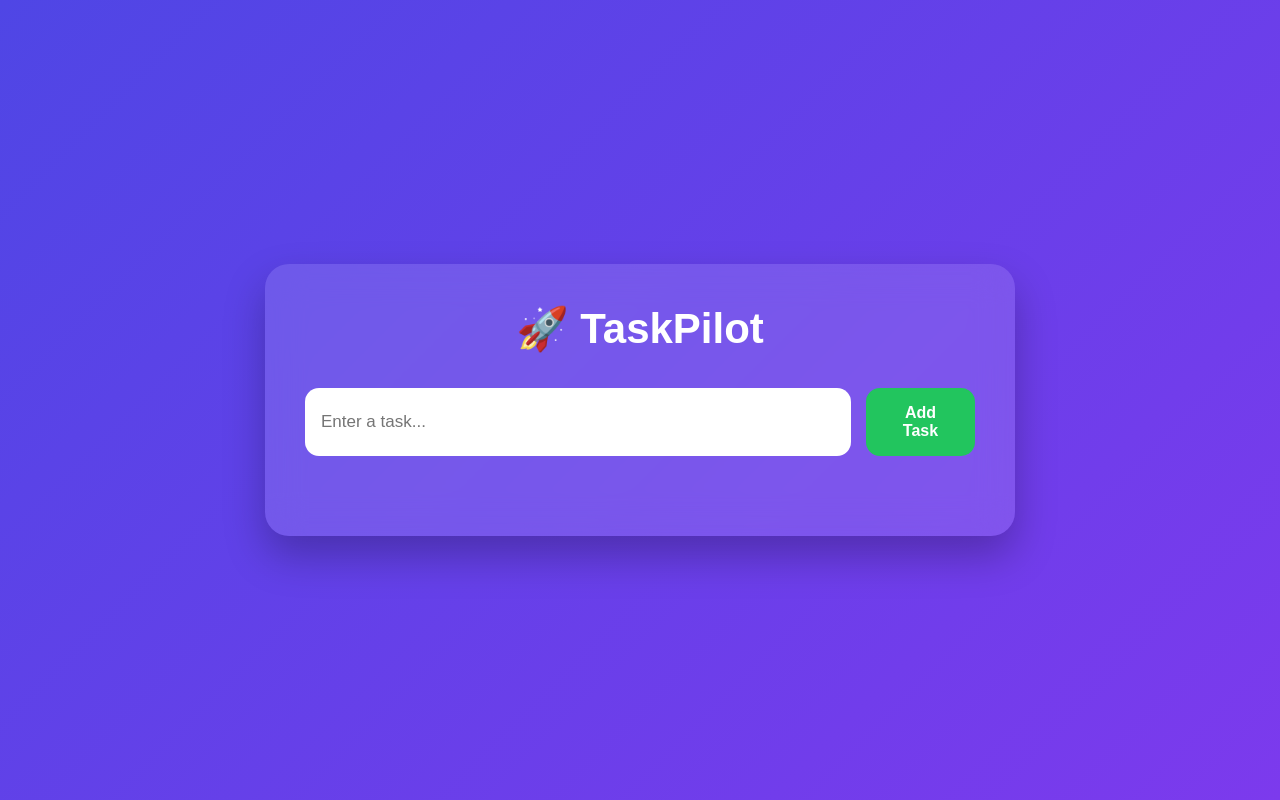
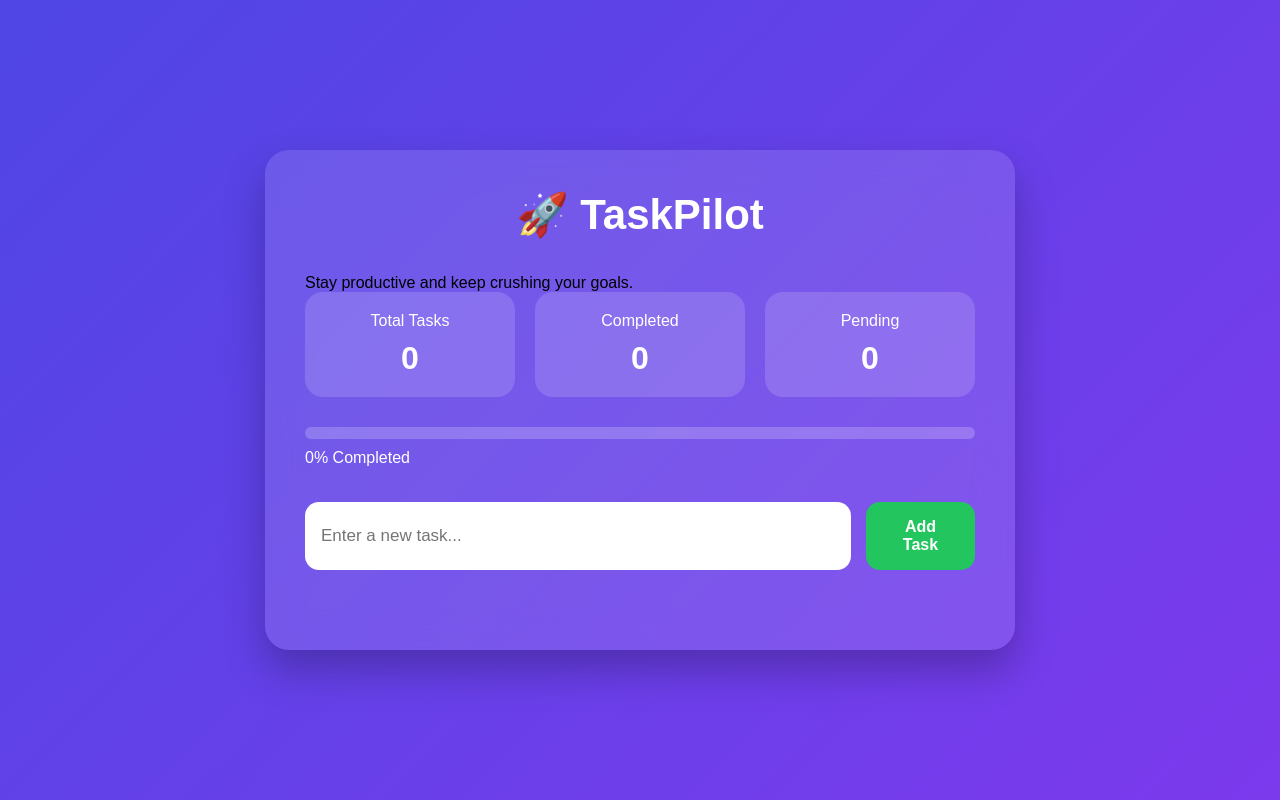
Before and after one commit to adleraf/taskpilot, a Flask app: page / in a window 1280 px wide. Run offline with Flask 3, Linux system fonts and the light colour scheme; data that the repository does not hold is empty.

Commit message:
Add dashboard statistics and progress bar

```diff
--- a/app.py
+++ b/app.py
@@ -23,7 +23,6 @@ with app.app_context():
 def home():
 
     if request.method == "POST":
-
         title = request.form["task"]
 
         if title.strip():
@@ -33,21 +32,29 @@ def home():
 
         return redirect("/")
 
+    # Get all tasks
     tasks = Task.query.all()
 
-    return render_template("index.html", tasks=tasks)
+    # Dashboard statistics
+    total_tasks = len(tasks)
+    completed_tasks = len([task for task in tasks if task.completed])
+    pending_tasks = total_tasks - completed_tasks
+
+    if total_tasks > 0:
+        progress = int((completed_tasks / total_tasks) * 100)
+    else:
+        progress = 0
+
+    return render_template(
+        "index.html",
+        tasks=tasks,
+        total_tasks=total_tasks,
+        completed_tasks=completed_tasks,
+        pending_tasks=pending_tasks,
+        progress=progress
+    )
 
 
-@app.route("/delete/<int:id>")
-def delete(id):
-
-    task = Task.query.get_or_404(id)
-
-    db.session.delete(task)
-
-    db.session.commit()
-
-    return redirect("/")
 @app.route("/toggle/<int:id>")
 def toggle(id):
     task = Task.query.get_or_404(id)
@@ -59,6 +66,16 @@ def toggle(id):
     return redirect("/")
 
 
+@app.route("/delete/<int:id>")
+def delete(id):
+    task = Task.query.get_or_404(id)
+
+    db.session.delete(task)
+
+    db.session.commit()
+
+    return redirect("/")
+
 
 if __name__ == "__main__":
     app.run(debug=True)
--- a/static/style.css
+++ b/static/style.css
@@ -157,4 +157,52 @@ li{
     text-decoration:line-through;
     color:gray;
 
+}.dashboard{
+    display:flex;
+    justify-content:space-between;
+    gap:20px;
+    margin-bottom:30px;
 }
+
+.card{
+    flex:1;
+    background:rgba(255,255,255,.15);
+    border-radius:18px;
+    padding:20px;
+    color:white;
+    text-align:center;
+}
+
+.card h3{
+    font-size:16px;
+    font-weight:500;
+}
+
+.card p{
+    margin-top:10px;
+    font-size:32px;
+    font-weight:700;
+}
+
+.progress-container{
+    margin-bottom:35px;
+}
+
+.progress-bar{
+    height:12px;
+    background:rgba(255,255,255,.2);
+    border-radius:20px;
+    overflow:hidden;
+}
+
+.progress-fill{
+    height:100%;
+    background:#22c55e;
+    transition:.4s;
+}
+
+.progress-container p{
+    margin-top:10px;
+    color:white;
+    font-weight:500;
+}
--- a/templates/index.html
+++ b/templates/index.html
@@ -1,28 +1,86 @@
 <!DOCTYPE html>
 <html lang="en">
+
 <head>
     <meta charset="UTF-8">
     <meta name="viewport" content="width=device-width, initial-scale=1.0">
     <title>TaskPilot</title>
+
+    <!-- Google Font -->
     <link rel="preconnect" href="https://fonts.googleapis.com">
-<link rel="preconnect" href="https://fonts.gstatic.com" crossorigin>
+    <link rel="preconnect" href="https://fonts.gstatic.com" crossorigin>
 
-<link href="https://fonts.googleapis.com/css2?family=Poppins:wght@300;400;500;600;700&display=swap" rel="stylesheet">
+    <link href="https://fonts.googleapis.com/css2?family=Poppins:wght@300;400;500;600;700&display=swap" rel="stylesheet">
 
+    <!-- CSS -->
     <link rel="stylesheet" href="{{ url_for('static', filename='style.css') }}">
 </head>
+
 <body>
 
 <div class="container">
 
     <h1>🚀 TaskPilot</h1>
 
+    <p class="subtitle">
+        Stay productive and keep crushing your goals.
+    </p>
+
+    <!-- Dashboard -->
+
+    <div class="dashboard">
+
+        <div class="card">
+
+            <h3>Total Tasks</h3>
+
+            <p>{{ total_tasks }}</p>
+
+        </div>
+
+        <div class="card">
+
+            <h3>Completed</h3>
+
+            <p>{{ completed_tasks }}</p>
+
+        </div>
+
+        <div class="card">
+
+            <h3>Pending</h3>
+
+            <p>{{ pending_tasks }}</p>
+
+        </div>
+
+    </div>
+
+    <!-- Progress -->
+
+    <div class="progress-container">
+
+        <div class="progress-bar">
+
+            <div
+                class="progress-fill"
+                style="width: {{ progress }}%;"
+            ></div>
+
+        </div>
+
+        <p>{{ progress }}% Completed</p>
+
+    </div>
+
+    <!-- Add Task -->
+
     <form method="POST">
 
         <input
             type="text"
             name="task"
-            placeholder="Enter a task..."
+            placeholder="Enter a new task..."
             required
         >
 
@@ -32,6 +90,8 @@
 
     </form>
 
+    <!-- Task List -->
+
     <ul>
 
         {% for task in tasks %}
@@ -40,12 +100,19 @@
 
             <div class="task-left">
 
-                <a class="toggle-btn" href="/toggle/{{ task.id }}">
+                <a
+                    class="toggle-btn"
+                    href="/toggle/{{ task.id }}"
+                >
 
                     {% if task.completed %}
+
                         ✅
+
                     {% else %}
+
                         ⬜
+
                     {% endif %}
 
                 </a>
@@ -56,8 +123,11 @@
 
             </div>
 
-            <a class="delete-btn" href="/delete/{{ task.id }}">
-                🗑
+            <a
+                class="delete-btn"
+                href="/delete/{{ task.id }}"
+            >
+                🗑️
             </a>
 
         </li>
@@ -69,4 +139,5 @@
 </div>
 
 </body>
+
 </html>
```
